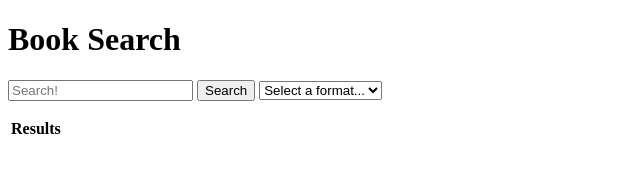
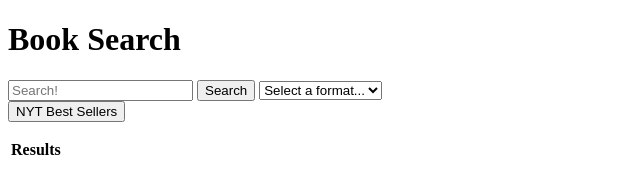
Before and after one commit to annabarrowtech/Project_1, a plain HTML site: page index.html in a window 1280 px wide. Shown: the whole page, without its empty margins (0-640 px from the left). Drawn offline with nearby package versions, Linux system fonts and the light colour scheme.

Commit message:
NYT Button Added

```diff
--- a/index.html
+++ b/index.html
@@ -21,6 +21,9 @@
                 <option value="author">Author Name</option>
             </select>
         </form>
+        <div>
+          <button id="fetch-button">NYT Best Sellers</button>
+        </div>
         </div>
       </div>
 
```
